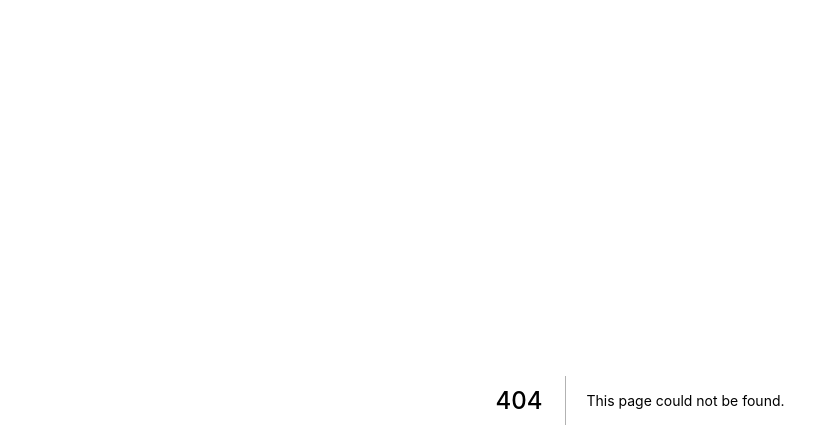
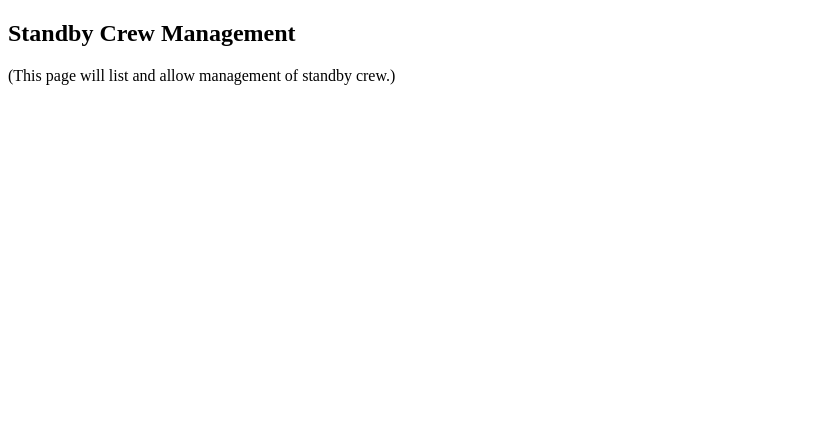
Before and after one commit to suprachakra/Unified-Crew-Operations-Digital-Twin-System-UCODTS-, a Next.js app in the folder frontend/: page /DisruptionRecovery/StandbyManagement in a window 1280 px wide. Before the commit this address had no page. Shown: the top 448 px of the page, without its empty margins (0-839 px from the left). Built offline with nearby package versions, Linux system fonts and the light colour scheme.

Commit message:
Create StandbyManagement.jsx

```diff
--- /dev/null
+++ b/frontend/src/pages/DisruptionRecovery/StandbyManagement.jsx
@@ -0,0 +1,12 @@
+import React from "react";
+
+const StandbyManagement = () => {
+  return (
+    <div>
+      <h2>Standby Crew Management</h2>
+      <p>(This page will list and allow management of standby crew.)</p>
+    </div>
+  );
+};
+
+export default StandbyManagement;
```
